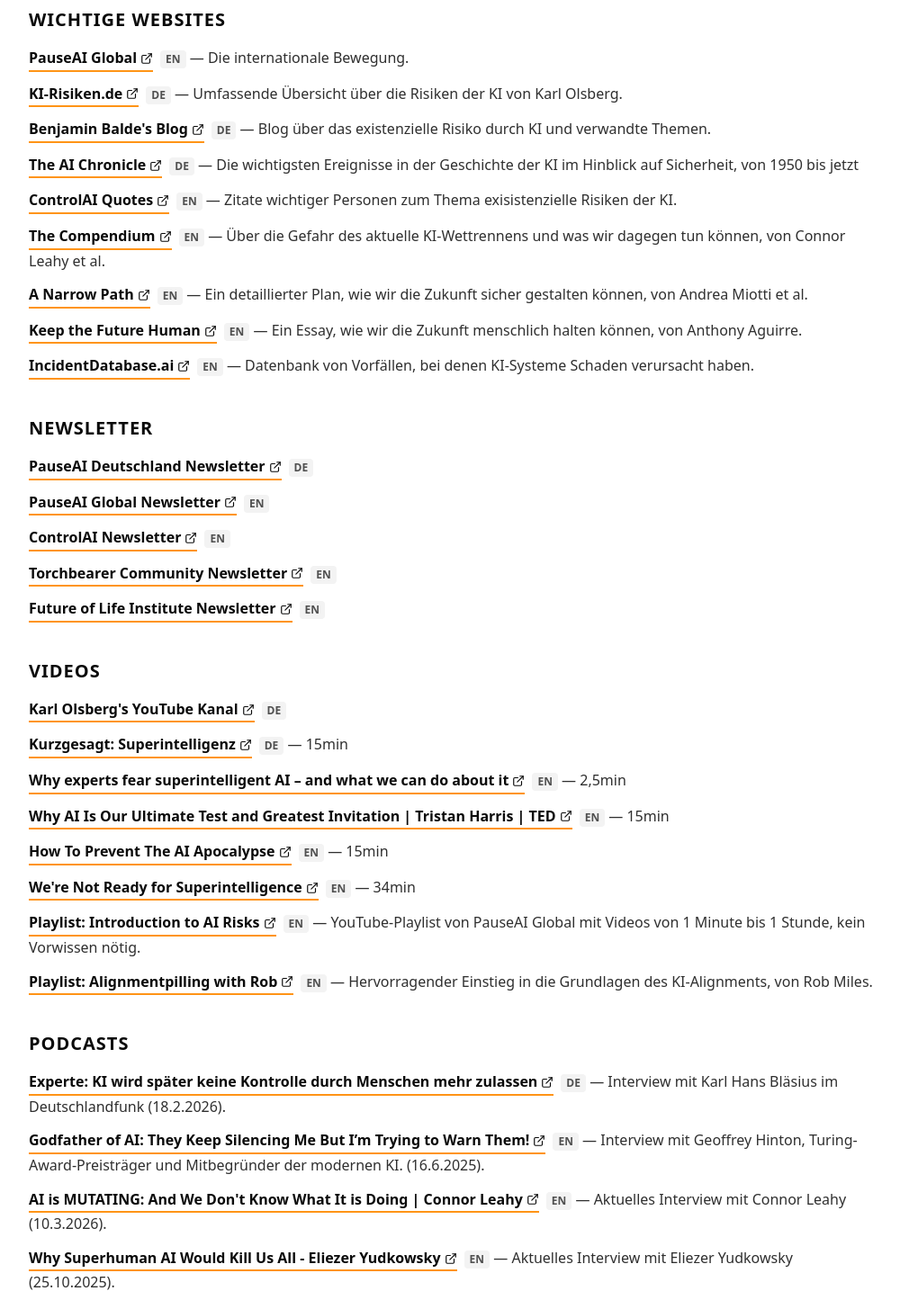
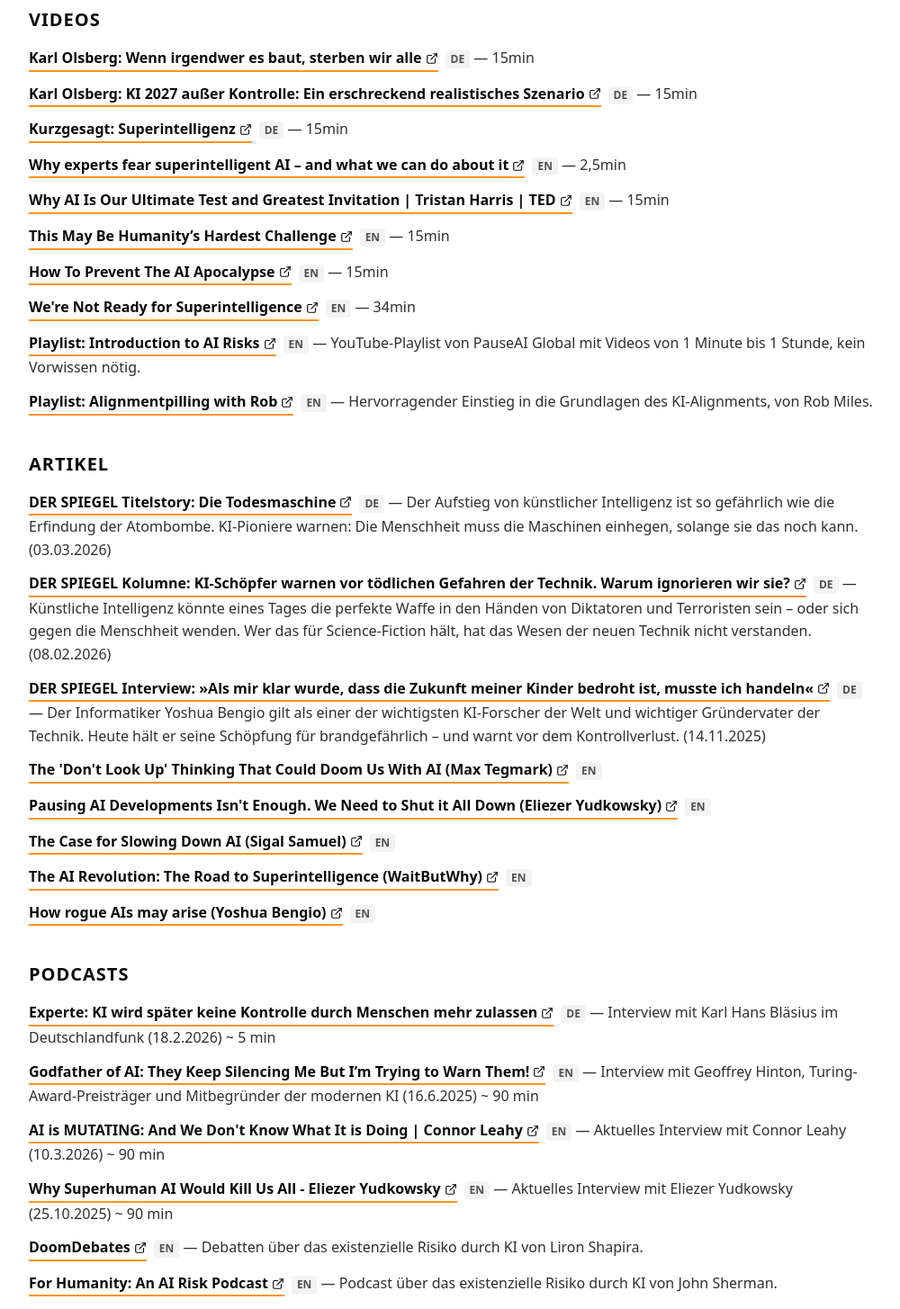
Before and after one commit to SimonSkade1/PauseAI-Germany-Website, a Next.js app: page /informieren in a window 1280 px wide. Shown: the part 560-2015 px from the top of the page at 90% size, without its empty margins (136-1136 px from the left). Built offline with nearby package versions, Linux system fonts and the light colour scheme; no server answers.

Commit message:
informieren update

```diff
--- a/src/app/informieren/page.tsx
+++ b/src/app/informieren/page.tsx
@@ -185,10 +185,18 @@ const newsletters: Resource[] = [
 
 const videos: Resource[] = [
   {
-    title: "Karl Olsberg's YouTube Kanal",
-    href: "https://www.youtube.com/@KarlOlsbergAutor",
+    title: "Karl Olsberg: Wenn irgendwer es baut, sterben wir alle",
+    href: "https://www.youtube.com/watch?v=taNuIZX6vHk",
     external: true,
     language: "DE",
+    description: "15min"
+  },
+  {
+    title: "Karl Olsberg: KI 2027 außer Kontrolle: Ein erschreckend realistisches Szenario",
+    href: "https://www.youtube.com/watch?v=x01dcYkr5qw",
+    external: true,
+    language: "DE",
+    description: "15min"
   },
   {
     title: "Kurzgesagt: Superintelligenz",
@@ -207,6 +215,13 @@ const videos: Resource[] = [
   {
     title: "Why AI Is Our Ultimate Test and Greatest Invitation | Tristan Harris | TED",
     href: "https://www.youtube.com/watch?v=6kPHnl-RsVI",
+    external: true,
+    language: "EN",
+    description: "15min"
+  },
+  {
+    title: "This May Be Humanity’s Hardest Challenge",
+    href: "https://www.youtube.com/watch?v=7wy3xyoXYt8",
     external: true,
     language: "EN",
     description: "15min"
@@ -246,28 +261,28 @@ const podcasts: Resource[] = [
   {
     title: "Experte: KI wird später keine Kontrolle durch Menschen mehr zulassen",
     href: "https://www.deutschlandfunk.de/forschende-fordern-sicherheitsstandards-fuer-ki-interview-k-h-blaesius-100.html",
-    description: "Interview mit Karl Hans Bläsius im Deutschlandfunk (18.2.2026).",
+    description: "Interview mit Karl Hans Bläsius im Deutschlandfunk (18.2.2026) ~ 5 min",
     external: true,
     language: "DE",
   },
   {
     title: "Godfather of AI: They Keep Silencing Me But I’m Trying to Warn Them!",
     href: "https://www.youtube.com/watch?v=giT0ytynSqg",
-    description: "Interview mit Geoffrey Hinton, Turing-Award-Preisträger und Mitbegründer der modernen KI.  (16.6.2025).",
+    description: "Interview mit Geoffrey Hinton, Turing-Award-Preisträger und Mitbegründer der modernen KI (16.6.2025) ~ 90 min",
     external: true,
     language: "EN",
   },
   {
     title: "AI is MUTATING: And We Don't Know What It is Doing | Connor Leahy",
     href: "https://www.youtube.com/watch?v=rf2KFVcKQdQ",
-    description: "Aktuelles Interview mit Connor Leahy (10.3.2026).",
+    description: "Aktuelles Interview mit Connor Leahy (10.3.2026) ~ 90 min",
     external: true,
     language: "EN",
   },
   {
     title: "Why Superhuman AI Would Kill Us All - Eliezer Yudkowsky",
     href: "https://www.youtube.com/watch?v=nRvAt4H7d7E",
-    description: "Aktuelles Interview mit Eliezer Yudkowsky (25.10.2025).",
+    description: "Aktuelles Interview mit Eliezer Yudkowsky (25.10.2025) ~ 90 min",
     external: true,
     language: "EN",
   },
@@ -297,21 +312,21 @@ const podcasts: Resource[] = [
 const articles: Resource[] = [
   {
     title: "DER SPIEGEL Titelstory: Die Todesmaschine",
-    href: "https://www.spiegel.de/ausland/kuenstliche-intelligenz-regulierung-dringend-noetig-um-toedliche-risiken-zu-vermeiden-a-c0a9b62d-5872-40ef-a503-8d3213d21aac",
+    href: "https://archive.ph/oQdif",
     description: "Der Aufstieg von künstlicher Intelligenz ist so gefährlich wie die Erfindung der Atombombe. KI-Pioniere warnen: Die Menschheit muss die Maschinen einhegen, solange sie das noch kann. (03.03.2026)",
     external: true,
     language: "DE",
   },
   {
     title: "DER SPIEGEL Kolumne: KI-Schöpfer warnen vor tödlichen Gefahren der Technik. Warum ignorieren wir sie?",
-    href: "https://www.spiegel.de/ausland/ki-schoepfer-warnen-vor-toedlichen-gefahren-der-technik-warum-ignorieren-wir-sie-kolumne-a-6df9e814-33b6-4251-9e7f-129df15eff3b",
+    href: "https://archive.ph/bMeRw",
     description: "Künstliche Intelligenz könnte eines Tages die perfekte Waffe in den Händen von Diktatoren und Terroristen sein – oder sich gegen die Menschheit wenden. Wer das für Sci­ence-Fic­tion hält, hat das Wesen der neuen Technik nicht verstanden. (08.02.2026)",
     external: true,
     language: "DE",
   },
   {
     title: "DER SPIEGEL Interview: »Als mir klar wurde, dass die Zukunft meiner Kinder bedroht ist, musste ich handeln«",
-    href: "https://www.spiegel.de/netzwelt/web/kuenstliche-intelligenz-gruendervater-warnt-vor-kontrollverlust-sollten-den-stecker-ziehen-koennen-a-634f4958-a1fe-4c3e-8d51-bf187902c5fc",
+    href: "https://archive.ph/dGMI5",
     description: "Der Informatiker Yoshua Bengio gilt als einer der wichtigsten KI-Forscher der Welt und wichtiger Gründervater der Technik. Heute hält er seine Schöpfung für brandgefährlich – und warnt vor dem Kontrollverlust. (14.11.2025)",
     external: true,
     language: "DE",
@@ -330,7 +345,7 @@ const articles: Resource[] = [
   },
   {
     title: "The Case for Slowing Down AI (Sigal Samuel)",
-    href: "https://www.vox.com/the-highlight/23621198/artificial-intelligence-chatgpt-openai-existential-risk-china-ai-safety-technology",
+    href: "https://archive.ph/t88nw",
     external: true,
     language: "EN",
   },
@@ -572,11 +587,11 @@ export default function InformierenPage() {
 
         {/* Sections */}
         <ResourceSection title="Unsere Aktionen" items={internalLinks} />
+        <ResourceSection title="Videos" items={videos} />
+        <ResourceSection title="Artikel" items={articles} />
+        <ResourceSection title="Podcasts" items={podcasts} />
+        <ResourceSection title="Newsletter" items={newsletters} />
         <ResourceSection title="Wichtige Websites" items={importantWebsites} />
-        <ResourceSection title="Newsletter" items={newsletters} />
-        <ResourceSection title="Videos" items={videos} />
-        <ResourceSection title="Podcasts" items={podcasts} />
-        <ResourceSection title="Artikel" items={articles} />
         <ResourceSection title="Bücher" items={books} />
         <ResourceSection
           title="Wissenschaftliche Arbeiten"
```
Also changed, not shown: 1 other file (tests, documents, lock files or other folders).
